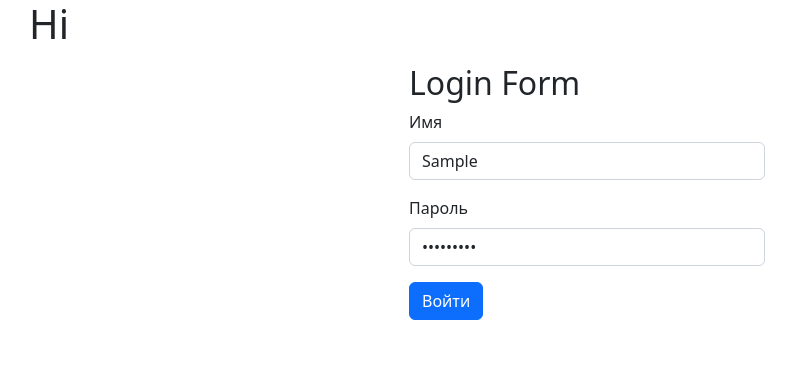
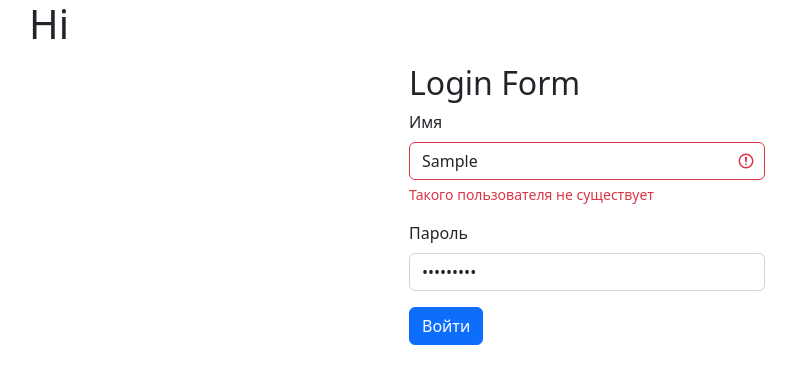
Before and after one commit to likurg42/frontend-project-12, a React (Create React App) app in the folder frontend/: page /login in a window 1280 px wide. Both pictures are taken after typing "Sample", "Sample123" into the empty fields and a click on the button "Войти". Shown: the top 384 px of the page, without its empty margins (53-849 px from the left). Built offline with nearby package versions, Linux system fonts and the light colour scheme; no server answers.

Commit message:
feat: add login validation message

```diff
--- a/frontend/src/Components/LoginForm.jsx
+++ b/frontend/src/Components/LoginForm.jsx
@@ -1,18 +1,31 @@
-import React, { useEffect } from 'react';
+import React, { useEffect, useState } from 'react';
 import { useFormik } from 'formik';
 import { useNavigate } from 'react-router-dom';
+import axios from 'axios';
 import {
   Form,
   Row,
   Button,
   Col,
 } from 'react-bootstrap';
+import routes from '../routes/routes';
 import useAuthContext from '../contexts';
 import loginSchema from '../schemas/loginSchema';
 
 const LoginForm = () => {
-  const { login, token } = useAuthContext();
+  const [isSuccessAuth, setSuccessAuth] = useState(true);
+  const { saveToken, token } = useAuthContext();
   const navigate = useNavigate();
+
+  const login = async (values) => {
+    try {
+      const res = await axios.post(routes.api.login, values);
+      const { token: loginToken } = res.data;
+      saveToken(loginToken);
+    } catch (e) {
+      setSuccessAuth(false);
+    }
+  };
 
   const onSubmit = (values) => {
     login(values);
@@ -38,7 +51,7 @@ const LoginForm = () => {
     if (token) {
       navigate('/');
     }
-  }, [navigate, token]);
+  }, [navigate, token, isSuccessAuth]);
 
   return (
     <Row className="justify-content-center mt-3">
@@ -54,9 +67,16 @@ const LoginForm = () => {
               onChange={handleChange}
               onBlur={handleBlur}
               required
-              isInvalid={touched.username && !!errors.username}
+              isInvalid={touched.username && (errors.username || !isSuccessAuth)}
             />
-            <Form.Control.Feedback type="invalid">{errors.username}</Form.Control.Feedback>
+            <Form.Control.Feedback type="invalid">
+              {errors.username}
+            </Form.Control.Feedback>
+            {!isSuccessAuth && (
+              <Form.Control.Feedback type="invalid">
+                Такого пользователя не существует
+              </Form.Control.Feedback>
+            )}
           </Form.Group>
           <Form.Group className="mb-3" controlId="password">
             <Form.Label>Пароль</Form.Label>
@@ -69,9 +89,11 @@ const LoginForm = () => {
               required
               isInvalid={touched.password && !!errors.password}
             />
-            <Form.Control.Feedback type="invalid">{errors.password}</Form.Control.Feedback>
+            <Form.Control.Feedback type="invalid">Неправильные данные входа</Form.Control.Feedback>
           </Form.Group>
-          <Button variant="primary" type="submit">Войти</Button>
+          <Form.Group>
+            <Button variant="primary" type="submit">Войти</Button>
+          </Form.Group>
         </Form>
       </Col>
     </Row>
--- a/frontend/src/contexts/authContext.js
+++ b/frontend/src/contexts/authContext.js
@@ -1,11 +1,9 @@
 import React, {
   useContext, useState, useMemo, useCallback, useEffect,
 } from 'react';
-import axios from 'axios';
-import routes from '../routes';
 
 const getTokenFromLocalStorage = () => localStorage.getItem('userToken');
-const setTokeInLocalStorage = (token) => localStorage.setItem('userToken', token);
+const setTokenInLocalStorage = (token) => localStorage.setItem('userToken', token);
 
 export const AuthContext = React.createContext({});
 const useAuthContext = () => useContext(AuthContext);
@@ -17,18 +15,12 @@ export const AuthProvider = ({ children }) => {
     setToken(getTokenFromLocalStorage);
   }, []);
 
-  const login = useCallback(async (values) => {
-    try {
-      const res = await axios.post(routes.api.login, values);
-      const { token: loginToken } = res.data;
-      setToken(loginToken);
-      setTokeInLocalStorage(loginToken);
-    } catch (e) {
-      console.error(e);
-    }
+  const saveToken = useCallback((loginToken) => {
+    setToken(loginToken);
+    setTokenInLocalStorage(loginToken);
   }, []);
 
-  const providerValue = useMemo(() => ({ token, login }), [token, login]);
+  const providerValue = useMemo(() => ({ token, saveToken }), [token, saveToken]);
   return <AuthContext.Provider value={providerValue}>{children}</AuthContext.Provider>;
 };
 
```
Also changed, not shown: frontend/src/routes/routes.js (renamed from frontend/src/routes/index.js).
